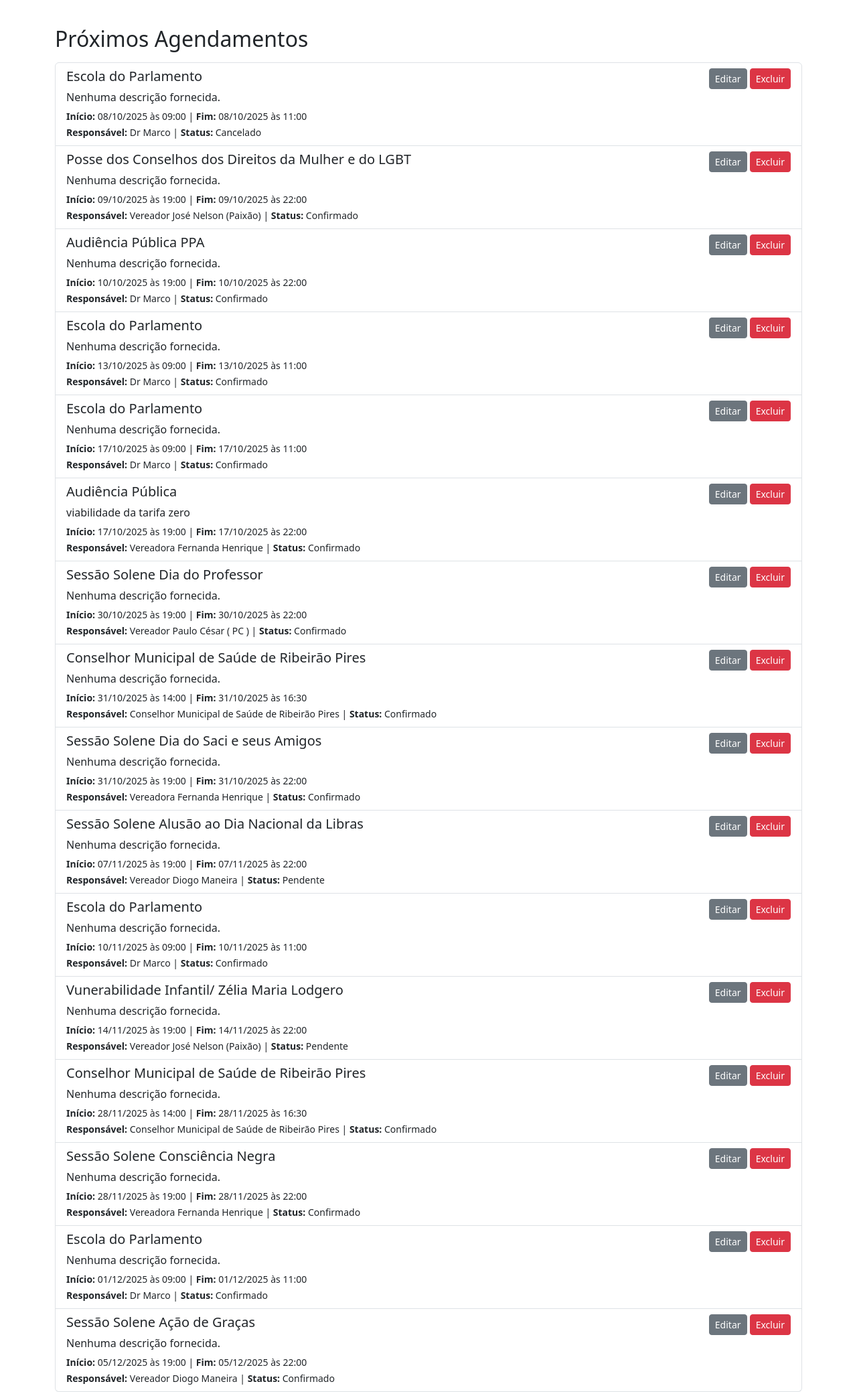
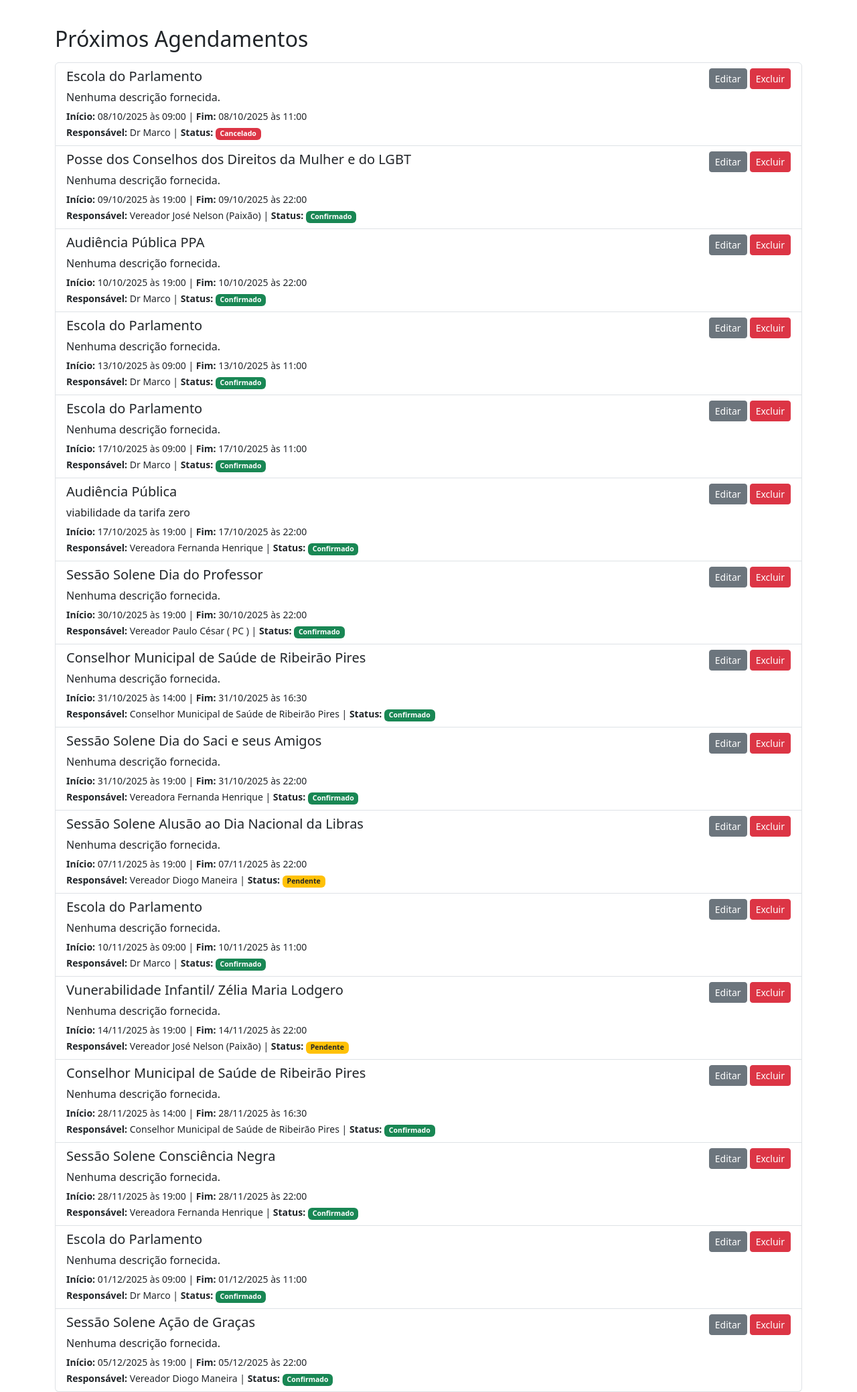
Before and after one commit to f-nogueira/Sistema-de-Agendamento, a Flask app: page /admin in a window 1280 px wide. Shown: the part 197-2275 px from the top of the page at 67% size. Run offline with Flask 3, Linux system fonts and the light colour scheme; a user stored in the database is signed in.

Commit message:
edição admin

```diff
--- a/app/templates/admin_dashboard.html
+++ b/app/templates/admin_dashboard.html
@@ -58,8 +58,20 @@
                         <strong>Fim:</strong> {{ agendamento.data_fim.strftime('%d/%m/%Y às %H:%M') }}
                     </small>
                     <br>
-                    <small><strong>Responsável:</strong> {{ agendamento.responsavel }} | <strong>Status:</strong> {{ agendamento.status }}</small>
-                </div>
+
+                    <small>
+                        <strong>Responsável:</strong> {{ agendamento.responsavel }} | <strong>Status:</strong>
+                        {% if agendamento.status == 'Confirmado' %}
+                            <span class="badge bg-success">Confirmado</span>
+                        {% elif agendamento.status == 'Pendente' %}
+                            <span class="badge bg-warning text-dark">Pendente</span>
+                        {% elif agendamento.status == 'Cancelado' %}
+                            <span class="badge bg-danger">Cancelado</span>
+                        {% else %}
+                            <span class="badge bg-secondary">{{ agendamento.status }}</span>
+                        {% endif %}
+                    </small>
+                    </div>
 
             {% else %}
                 <div class="list-group-item">
```
Also changed, not shown: app.db.
